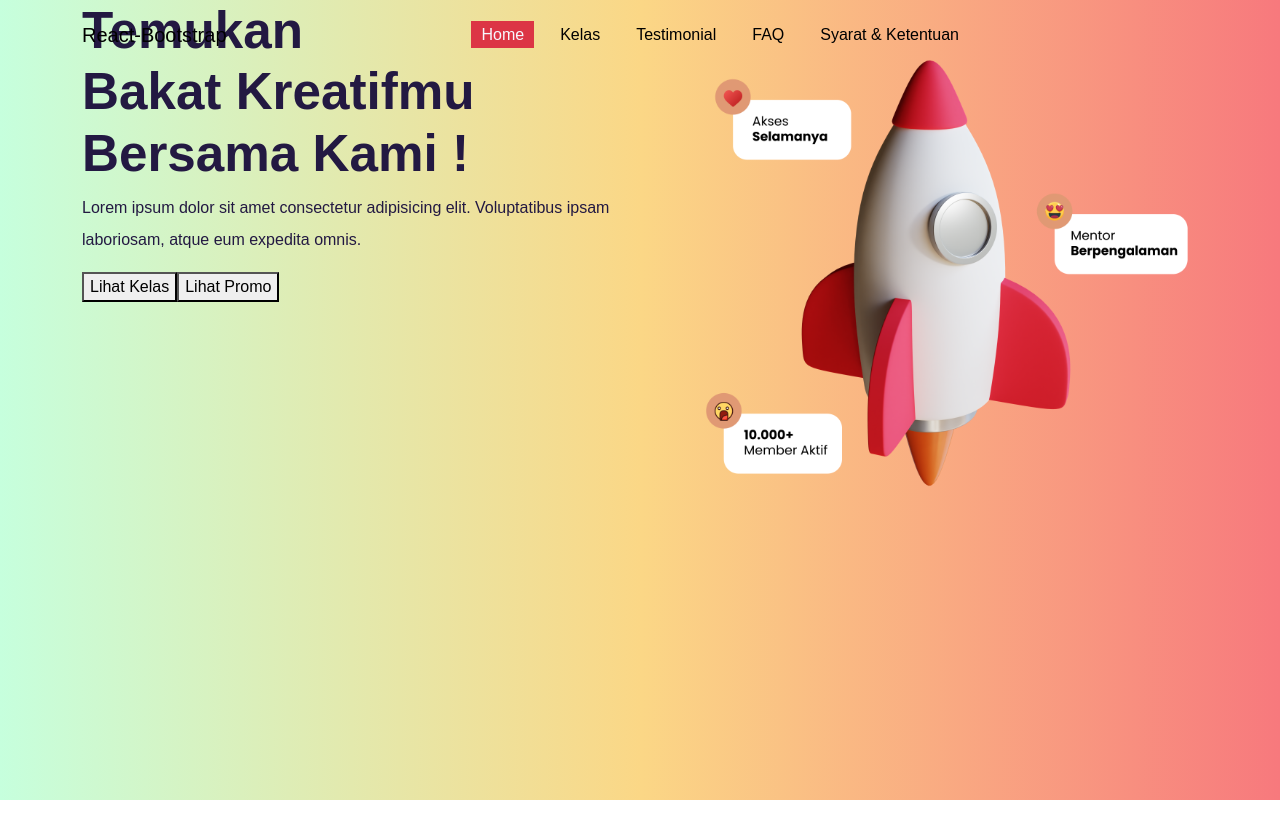
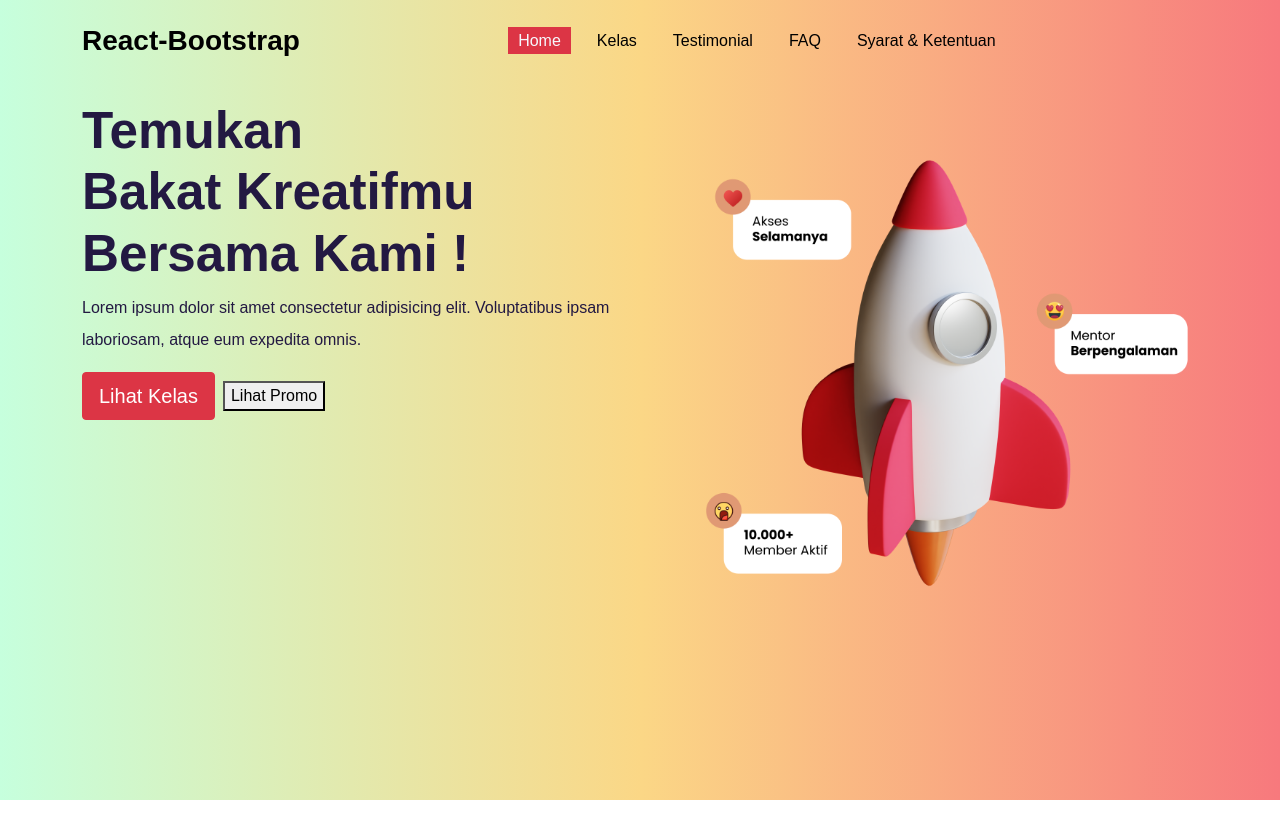
Before and after one commit to Wasbis/cri_clonning, a React (Vite) app: page / in a window 1280 px wide. Shown: the top 838 px of the page. Built offline with nearby package versions, Linux system fonts and the light colour scheme.

Commit message:
Penambahan Finisihing untuk home page dan

```diff
--- a/src/components/NavbarComponent.jsx
+++ b/src/components/NavbarComponent.jsx
@@ -21,7 +21,9 @@ const NavbarComponent = () => {
     <div>
       <Navbar expand="lg" className={changeColor ? "color-active" : ""}>
         <Container>
-          <Navbar.Brand href="#home">React-Bootstrap</Navbar.Brand>
+          <Navbar.Brand href="#home" className="fs-3 fw-bold">
+            React-Bootstrap
+          </Navbar.Brand>
           <Navbar.Toggle aria-controls="basic-navbar-nav" />
           <Navbar.Collapse id="basic-navbar-nav">
             <Nav className="mx-auto">
--- a/src/css/main.css
+++ b/src/css/main.css
@@ -14,12 +14,12 @@
   position: fixed;
   padding: 15px 0 15px 0;
   width: 100%;
-  transition: all 0.3s ease;
-  -webkit-transition: all 0.3s ease;
-  -moz-transition: all 0.3s ease;
-  -ms-transition: all 0.3s ease;
-  -o-transition: all 0.3s ease;
-  z-index: 9999;
+  transition: all 0.2s ease;
+  -webkit-transition: all 0.2s ease;
+  -moz-transition: all 0.2s ease;
+  -ms-transition: all 0.2s ease;
+  -o-transition: all 0.2s ease;
+  z-index: 999;
 }
 
 .navbar.color-active{
@@ -65,6 +65,10 @@ header {
 
 /* style Homepage Header  */
 
+.container-homepage{
+  margin-top: 100px;
+}
+
 .homepage .header-box h1{
   font-size: 3.2rem;
   font-weight: 600;
--- a/src/pages/HomePage.jsx
+++ b/src/pages/HomePage.jsx
@@ -5,8 +5,8 @@ const HomePage = () => {
   return (
     <div className="homepage">
       <header className="w-100 min-vh-100 d-flex align-item-center">
-        <Container>
-          <Row className="header-box d-flex align-item-center">
+        <Container className="container-homepage">
+          <Row className="header-box d-flex justify-content-center align-item-center">
             <Col>
               <h1>
                 Temukan <br />
@@ -16,7 +16,9 @@ const HomePage = () => {
                 Lorem ipsum dolor sit amet consectetur adipisicing elit.
                 Voluptatibus ipsam laboriosam, atque eum expedita omnis.
               </p>
-              <button>Lihat Kelas</button>
+              <button className="btn btn-danger btn-lg rounded-1 me-2">
+                Lihat Kelas
+              </button>
               <button>Lihat Promo</button>
             </Col>
             <Col>
```
